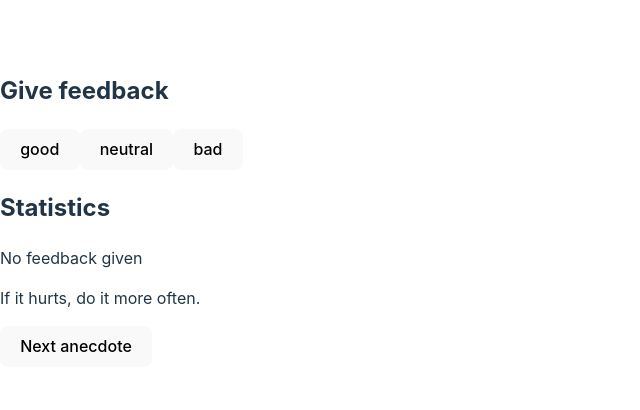
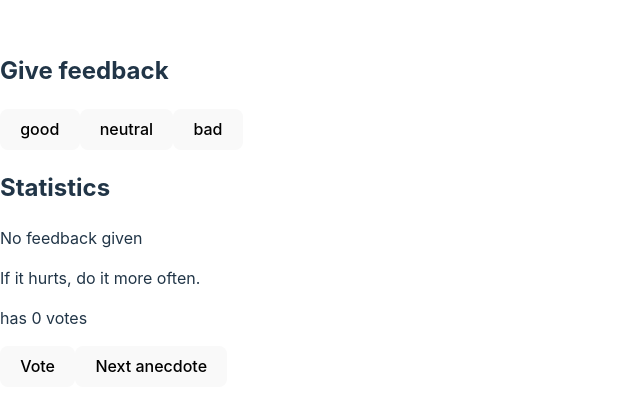
Before and after one commit to moio99/FSOReact, a React (Vite) app in the folder part1/: page / in a window 1280 px wide. Shown: the part 190-600 px from the top of the page, without its empty margins (0-640 px from the left). Built offline with nearby package versions, Linux system fonts and the light colour scheme.

Commit message:
1.13 anecdotes, paso 2

```diff
--- a/part1/src/App.tsx
+++ b/part1/src/App.tsx
@@ -16,6 +16,10 @@ interface StatisticsLineProps {
   value: number;
   symbol: string;
 }
+
+let all = 0;
+let average = 0;
+let positive = 0;
 
 const Button = (props: ButtonProps) => {
   return (
@@ -61,10 +65,6 @@ const StatisticLine = ({ name, value, symbol }: StatisticsLineProps) => {
   );
 };
 
-let all = 0;
-let average = 0;
-let positive = 0;
-
 const App = () => {
 
   const anecdotes = [
@@ -77,6 +77,13 @@ const App = () => {
     'Programming without an extremely heavy use of console.log is same as if a doctor would refuse to use x-rays or blood tests when diagnosing patients.',
     'The only way to go fast, is to go well.'
   ]
+
+  const initialVotes: { [key: number]: number } = {};
+  for (let i = 0; i < anecdotes.length; i++) {
+    initialVotes[i] = 0;
+  }
+
+  const [votes, setVotes] = useState<{ [key: number]: number }>(initialVotes);
 
   const [good, setGood] = useState(0);
   const [neutral, setNeutral] = useState(0);
@@ -104,6 +111,13 @@ const App = () => {
     positive = (newGood / all) * 100;
   };
 
+  const onClickVote = () => {
+    const copy = { ...votes }
+    copy[selected] += 1
+    setVotes(copy);
+    console.log(copy, selected)
+  };
+
   const onClickNextAnecdote = () => {
     const index = Math.floor(Math.random() * anecdotes.length);
     setSelected(index)
@@ -124,6 +138,8 @@ const App = () => {
       </div>
       <div>
         <p>{anecdotes[selected]}</p>
+        <p>has {votes[selected]} votes</p>
+        <Button onClick={() => onClickVote()} text='Vote' />
         <Button onClick={() => onClickNextAnecdote()} text='Next anecdote' />
       </div>
     </>
```
